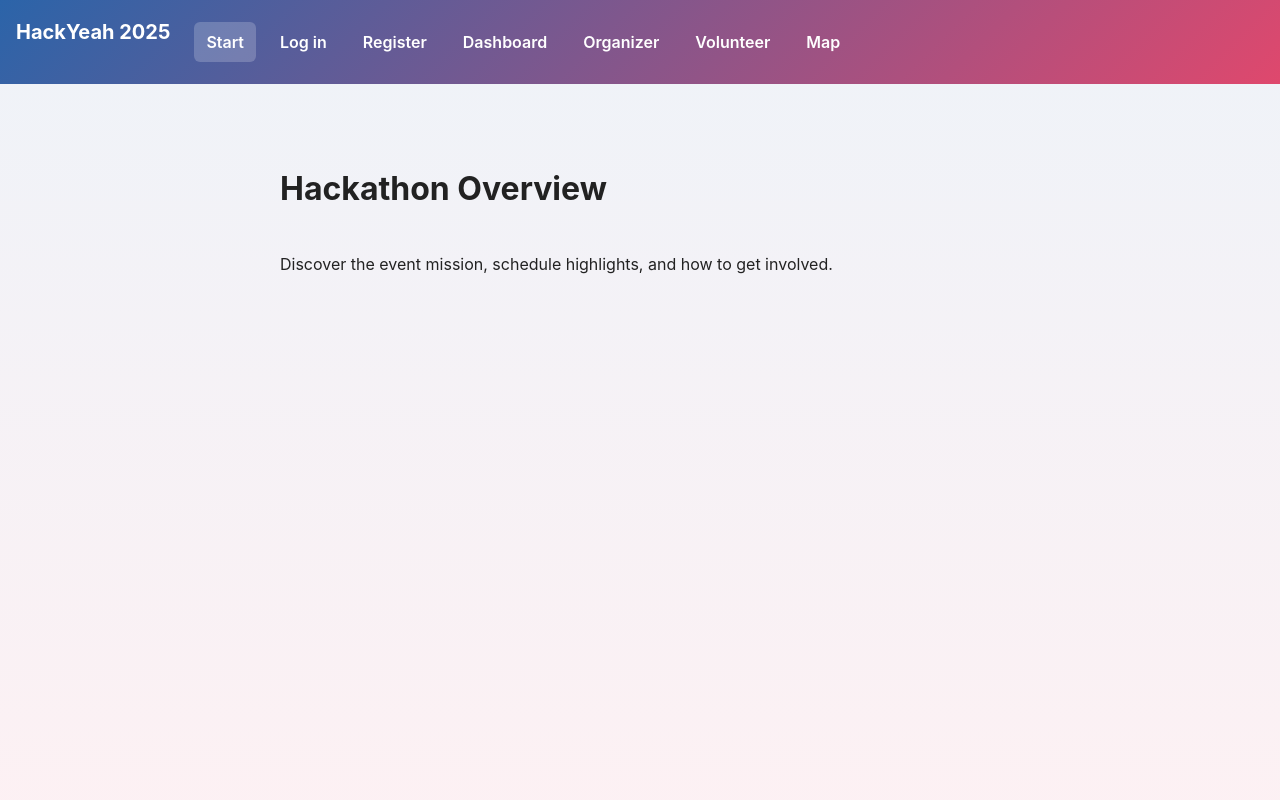
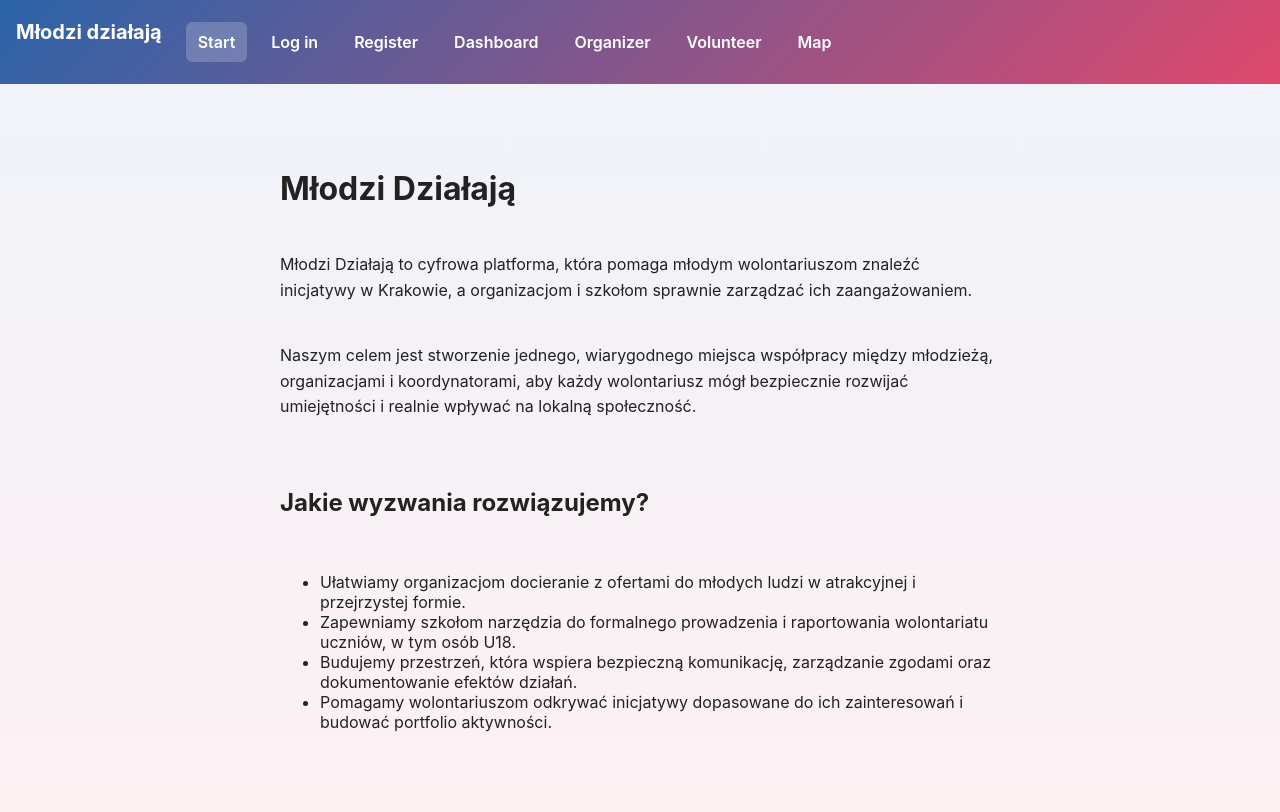
Before and after one commit to RedMed-Software/hack-yeah-2025, a React (Vite) app in the folder frontend/: page / in a window 1280 px wide. Built offline with nearby package versions, Linux system fonts and the light colour scheme.

Commit message:
Update public landing content

```diff
--- a/frontend/src/App.jsx
+++ b/frontend/src/App.jsx
@@ -33,7 +33,7 @@ export default function App() {
     <BrowserRouter>
       <div className="app">
         <header className="header">
-          <span className="brand">HackYeah 2025</span>
+          <span className="brand">Młodzi działają</span>
           <button
             type="button"
             className="menu-toggle"
--- a/frontend/src/pages/PublicInfoPage.jsx
+++ b/frontend/src/pages/PublicInfoPage.jsx
@@ -1,8 +1,24 @@
 export default function PublicInfoPage() {
   return (
     <section className="page">
-      <h1>Hackathon Overview</h1>
-      <p>Discover the event mission, schedule highlights, and how to get involved.</p>
+      <h1>Młodzi Działają</h1>
+      <p>
+        Młodzi Działają to cyfrowa platforma, która pomaga młodym wolontariuszom znaleźć inicjatywy w Krakowie,
+        a organizacjom i szkołom sprawnie zarządzać ich zaangażowaniem.
+      </p>
+      <p>
+        Naszym celem jest stworzenie jednego, wiarygodnego miejsca współpracy między młodzieżą, organizacjami i koordynatorami,
+        aby każdy wolontariusz mógł bezpiecznie rozwijać umiejętności i realnie wpływać na lokalną społeczność.
+      </p>
+      <h2>Jakie wyzwania rozwiązujemy?</h2>
+      <ul>
+        <li>Ułatwiamy organizacjom docieranie z ofertami do młodych ludzi w atrakcyjnej i przejrzystej formie.</li>
+        <li>Zapewniamy szkołom narzędzia do formalnego prowadzenia i raportowania wolontariatu uczniów, w tym osób U18.</li>
+        <li>
+          Budujemy przestrzeń, która wspiera bezpieczną komunikację, zarządzanie zgodami oraz dokumentowanie efektów działań.
+        </li>
+        <li>Pomagamy wolontariuszom odkrywać inicjatywy dopasowane do ich zainteresowań i budować portfolio aktywności.</li>
+      </ul>
     </section>
   )
 }
```
